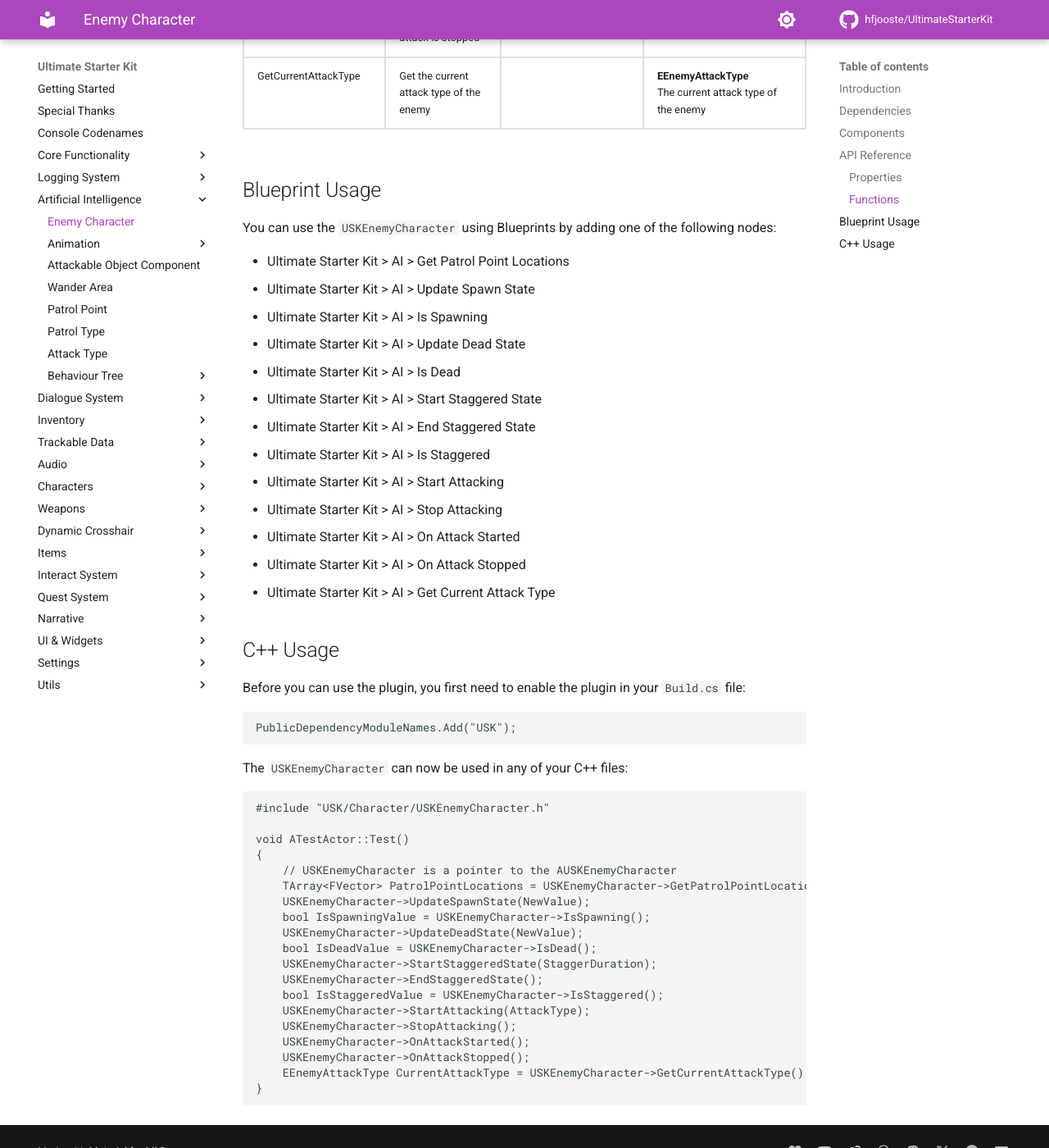
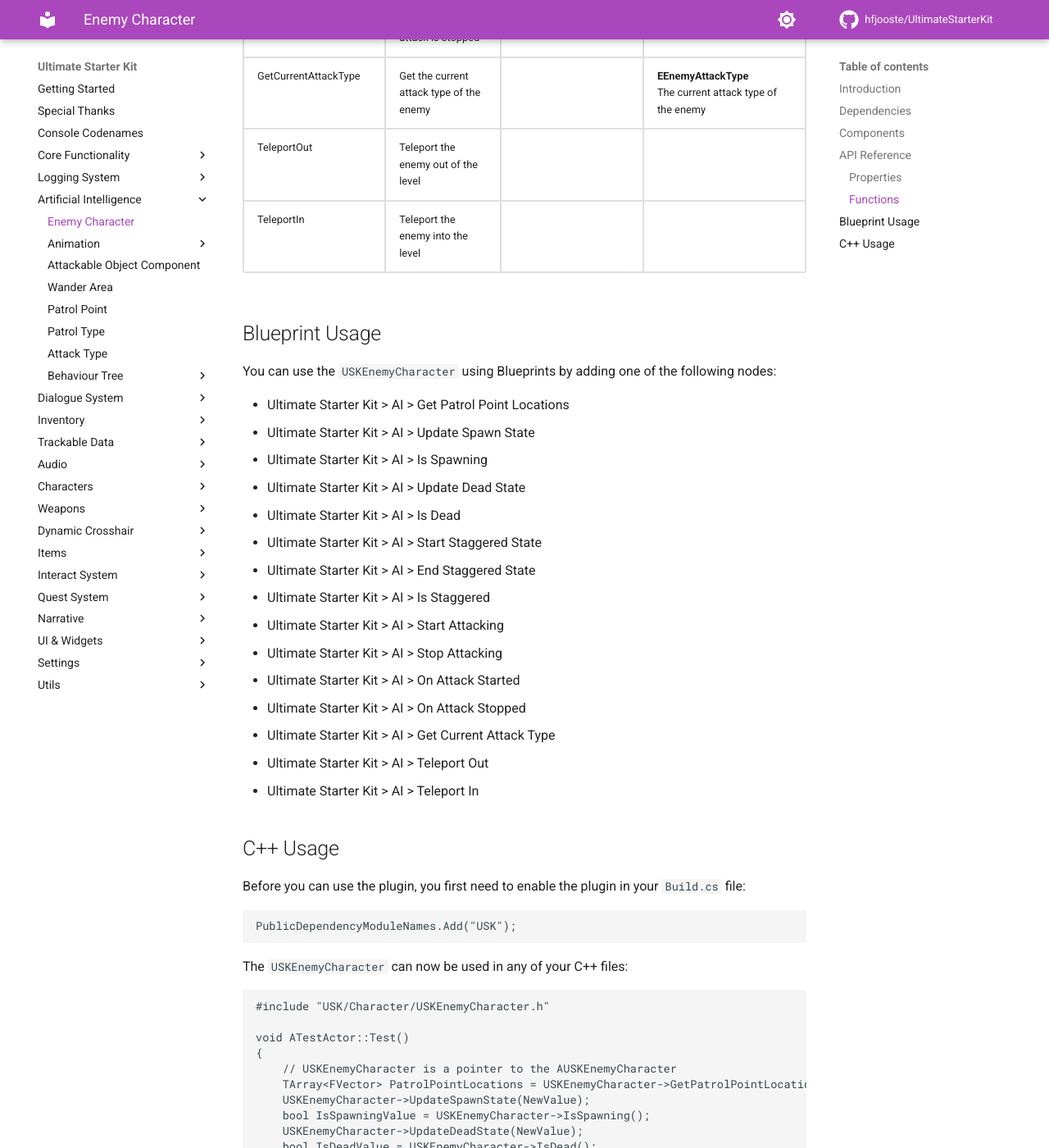
Before and after one commit to hfjooste/UltimateStarterKit, an MkDocs documentation site: the page built from docs/enemycharacter.md, in a window 1280 px wide and 1400 px high, scrolled down 3901 px. Shown: the whole window at 82% size. Built offline with MkDocs 1.6.1 and Material for MkDocs 9.7.7, drawn with Linux system fonts in a browser that asks for light colours; comment, search, counter and statistics services are not loaded; some of the changed text lies outside the part shown.

Commit message:
Added teleport BT Task

````diff
--- a/docs/enemycharacter.md
+++ b/docs/enemycharacter.md
@@ -244,6 +244,18 @@
 		<td></td>
 		<td><strong>EEnemyAttackType</strong><br/>The current attack type of the enemy</td>
 	</tr>
+	<tr>
+		<td>TeleportOut</td>
+		<td>Teleport the enemy out of the level</td>
+		<td></td>
+		<td></td>
+	</tr>
+	<tr>
+		<td>TeleportIn</td>
+		<td>Teleport the enemy into the level</td>
+		<td></td>
+		<td></td>
+	</tr>
 </table>
 
 ## Blueprint Usage
@@ -262,6 +274,8 @@
 	<li>Ultimate Starter Kit > AI > On Attack Started</li>
 	<li>Ultimate Starter Kit > AI > On Attack Stopped</li>
 	<li>Ultimate Starter Kit > AI > Get Current Attack Type</li>
+	<li>Ultimate Starter Kit > AI > Teleport Out</li>
+	<li>Ultimate Starter Kit > AI > Teleport In</li>
 </ul>
 
 ## C++ Usage
@@ -290,5 +304,7 @@
 	USKEnemyCharacter->OnAttackStarted();
 	USKEnemyCharacter->OnAttackStopped();
 	EEnemyAttackType CurrentAttackType = USKEnemyCharacter->GetCurrentAttackType();
+	USKEnemyCharacter->TeleportOut();
+	USKEnemyCharacter->TeleportIn();
 }
 ```
--- a/mkdocs.yml
+++ b/mkdocs.yml
@@ -103,6 +103,7 @@
         - Pause AI: bttask_pauseai.md
         - Reduce Pause Delay: bttask_reducepausedelay.md
         - Reset Patrol Point Pause Delay: bttask_resetpatrolpointpausedelay.md
+        - Teleport: bttask_teleport.md
         - Update State: bttask_updatestate.md
         - Update Velocity: bttask_updatevelocity.md
         - Wander: bttask_wander.md
````
Also changed, not shown: docs/bttask_teleport.md (added, +25 -0 lines), 5 other files.
